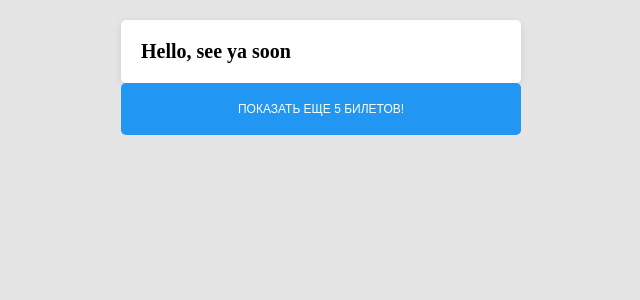
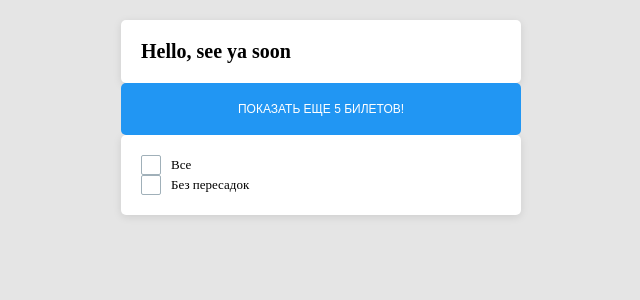
Before and after one commit to yurimikushov/airline-tickets, a React (Create React App) app: page / in a window 1280 px wide. Shown: the top 300 px of the page, without its empty margins (339-979 px from the left). Built offline with nearby package versions, Linux system fonts and the light colour scheme.

Commit message:
feat: added `Checkbox` component

```diff
--- a/src/App.tsx
+++ b/src/App.tsx
@@ -1,7 +1,11 @@
-import { Button, Card } from './components'
+import { useState } from 'react'
+import { Button, Card, Checkbox } from './components'
 import './App.css'
 
-const App = () => (
+const App = () => {
+  const [checked, setChecked] = useState<boolean>(false)
+
+  return (
     <div style={{ padding: '20px', maxWidth: '400px', margin: '0 auto' }}>
       <Card style={{ width: '400px', padding: '20px' }}>
         <div className='greeting'>Hello, see ya soon</div>
@@ -9,7 +13,24 @@ const App = () => (
       <Button style={{ width: '400px' }} onClick={() => console.log('Click')}>
         Показать еще 5 билетов!
       </Button>
+      <Card style={{ width: '400px', padding: '20px' }}>
+        <Checkbox
+          title='Все'
+          checked={checked}
+          onChange={() => {
+            setChecked((checked) => !checked)
+          }}
+        />
+        <Checkbox
+          title='Без пересадок'
+          checked={checked}
+          onChange={() => {
+            setChecked((checked) => !checked)
+          }}
+        />
+      </Card>
     </div>
   )
+}
 
 export default App
--- /dev/null
+++ b/src/components/Checkbox/Checkbox.css
@@ -0,0 +1,55 @@
+.checkbox {
+  position: relative;
+
+  display: block;
+
+  padding-left: 30px;
+
+  font-size: 0.8125rem;
+  line-height: 1.25rem;
+}
+
+.checkbox input {
+  position: absolute;
+
+  width: 0;
+  height: 0;
+}
+
+.checkbox__box {
+  position: absolute;
+  top: 0;
+  left: 0;
+
+  width: 20px;
+  height: 20px;
+
+  border: 1px solid var(--color-gray);
+  border-radius: 2px;
+}
+
+.checkbox,
+.checkbox__box {
+  cursor: pointer;
+}
+
+.checkbox input:checked + .checkbox__box {
+  border: 1px solid var(--color-primary);
+}
+
+.checkbox input:checked + .checkbox__box::after {
+  position: absolute;
+
+  top: 1px;
+  left: 6px;
+
+  width: 5px;
+  height: 10px;
+
+  content: '';
+
+  transform: rotate(45deg);
+
+  border: solid var(--color-primary);
+  border-width: 0 2px 2px 0;
+}
--- /dev/null
+++ b/src/components/Checkbox/Checkbox.tsx
@@ -0,0 +1,19 @@
+import cn from 'classnames'
+import { CheckboxProps } from './Checkbox.props'
+import './Checkbox.css'
+
+const Checkbox = ({
+  className,
+  checked,
+  title,
+  onChange,
+  ...props
+}: CheckboxProps) => (
+  <label className={cn(className, 'checkbox')} {...props}>
+    <input type='checkbox' checked={checked} onChange={onChange} />
+    {title}
+    <span className='checkbox__box'></span>
+  </label>
+)
+
+export { Checkbox }
--- a/src/components/index.ts
+++ b/src/components/index.ts
@@ -1,2 +1,3 @@
 export { Card } from './Card/Card'
 export { Button } from './Button/Button'
+export { Checkbox } from './Checkbox/Checkbox'
```
Also changed, not shown: src/components/Checkbox/Checkbox.props.ts (added, +9 -0 lines). Lines whose indentation alone changed are shown as unchanged.
